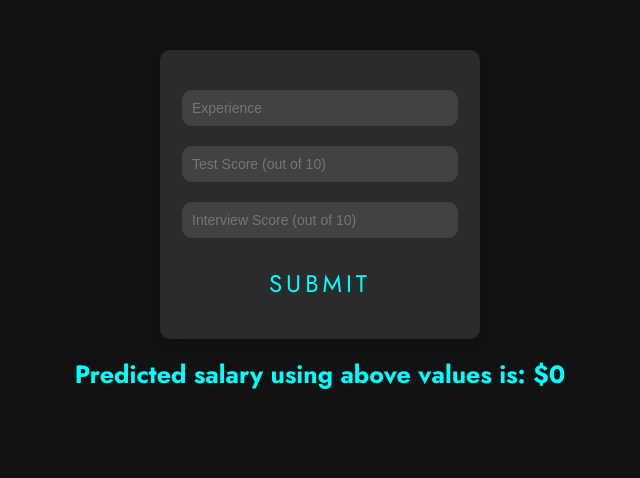
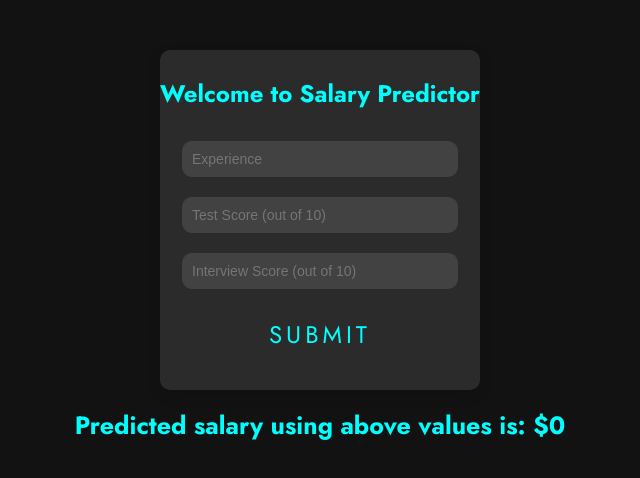
Before and after one commit to crackpot1005/salary-prediction, a React (Create React App) app: page / in a window 1280 px wide. Shown: the top 478 px of the page, without its empty margins (320-960 px from the left). Built offline with nearby package versions, Linux system fonts and the light colour scheme.

Commit message:
add welcome

```diff
--- a/src/pages/Predict.css
+++ b/src/pages/Predict.css
@@ -173,3 +173,7 @@ form button:focus {
     width: 60%;
   }
 }
+
+.h1Class {
+  font-size: 24px;
+}
--- a/src/pages/Predict.js
+++ b/src/pages/Predict.js
@@ -30,7 +30,8 @@ class Predict extends Component {
     return (
       <div>
         <div className="predict">
-          <form onSubmit={this.submit}>
+          <h1 className="h1Class">Welcome to Salary Predictor</h1>
+          <form>
             <input type="number" id="experience" placeholder="Experience" />
             <input
               type="number"
```
